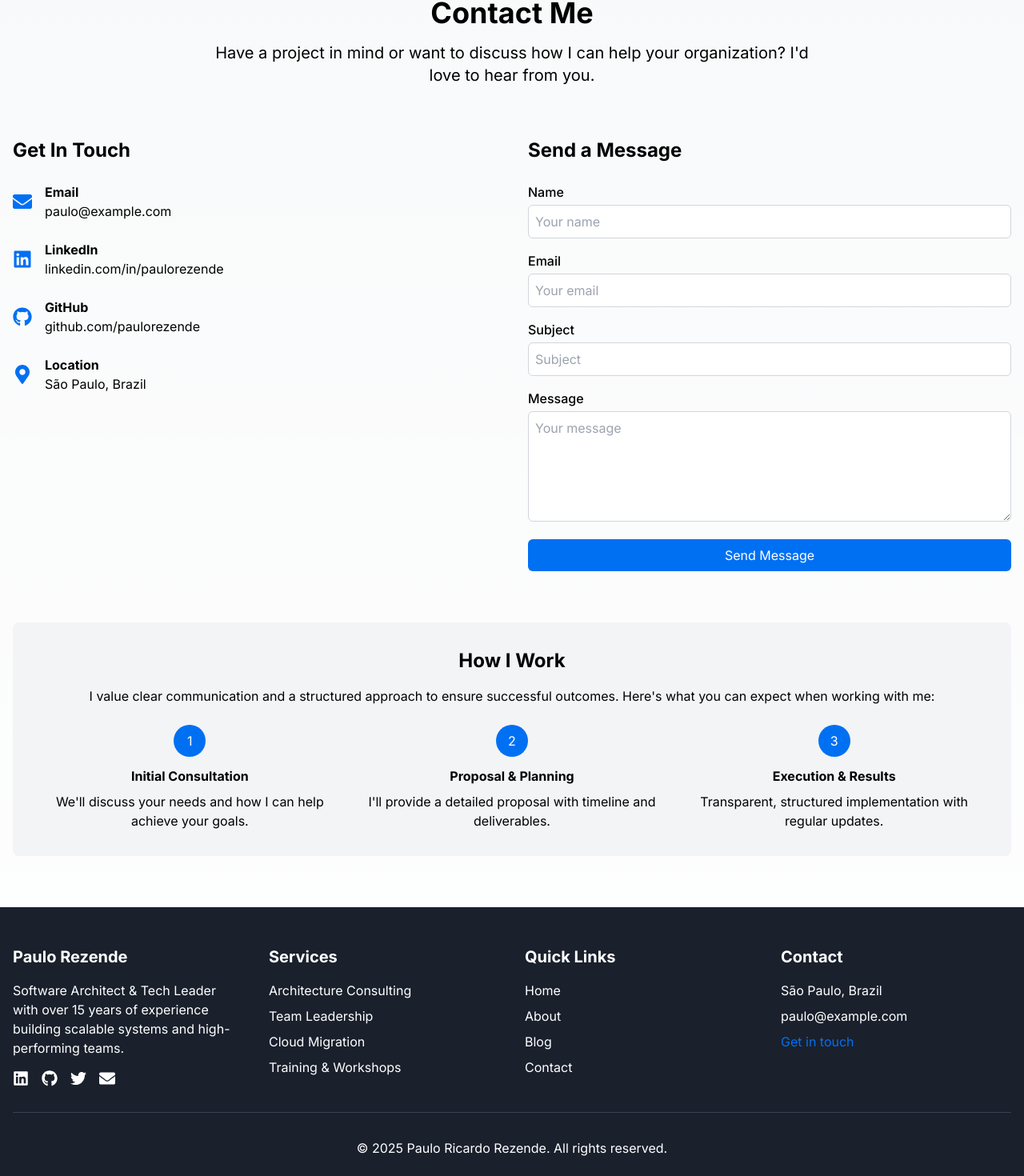
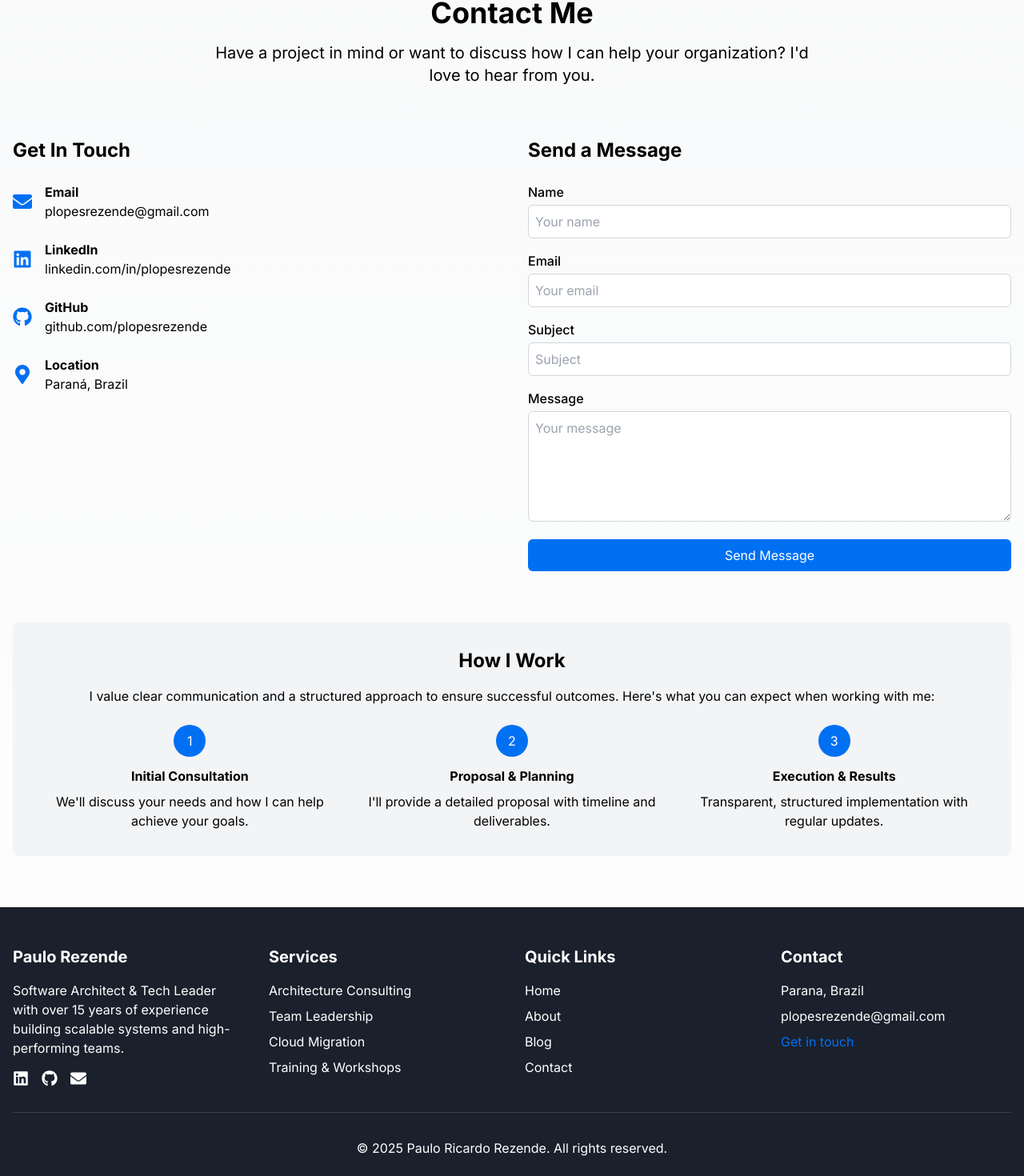
Before and after one commit to plopesrezende/profile, a Next.js app: page /contact in a window 1280 px wide. Shown: the part 132-1602 px from the top of the page at 80% size. Built offline with nearby package versions, Linux system fonts and the light colour scheme.

Commit message:
update contact information in Contact page and Footer component

```diff
--- a/app/contact/page.tsx
+++ b/app/contact/page.tsx
@@ -17,7 +17,7 @@ export default function Contact() {
             <FaEnvelope className="text-2xl text-primary mr-4" />
             <div>
               <h3 className="font-bold">Email</h3>
-              <p>paulo@example.com</p>
+              <p>plopesrezende@gmail.com</p>
             </div>
           </div>
 
@@ -25,7 +25,7 @@ export default function Contact() {
             <FaLinkedin className="text-2xl text-primary mr-4" />
             <div>
               <h3 className="font-bold">LinkedIn</h3>
-              <p>linkedin.com/in/paulorezende</p>
+              <p>linkedin.com/in/plopesrezende</p>
             </div>
           </div>
 
@@ -33,7 +33,7 @@ export default function Contact() {
             <FaGithub className="text-2xl text-primary mr-4" />
             <div>
               <h3 className="font-bold">GitHub</h3>
-              <p>github.com/paulorezende</p>
+              <p>github.com/plopesrezende</p>
             </div>
           </div>
 
@@ -41,7 +41,7 @@ export default function Contact() {
             <FaMapMarkerAlt className="text-2xl text-primary mr-4" />
             <div>
               <h3 className="font-bold">Location</h3>
-              <p>São Paulo, Brazil</p>
+              <p>Paraná, Brazil</p>
             </div>
           </div>
         </div>
--- a/components/Footer.tsx
+++ b/components/Footer.tsx
@@ -13,16 +13,16 @@ export default function Footer() {
               scalable systems and high-performing teams.
             </p>
             <div className="flex space-x-4">
-              <a href="#" className="text-xl hover:text-primary transition-colors">
+              <a href="https://linkedin.com/in/plopesrezende" className="text-xl hover:text-primary transition-colors">
                 <FaLinkedin />
               </a>
-              <a href="#" className="text-xl hover:text-primary transition-colors">
+              <a href="https://github.com/plopesrezende" className="text-xl hover:text-primary transition-colors">
                 <FaGithub />
               </a>
-              <a href="#" className="text-xl hover:text-primary transition-colors">
+              {/* <a href="#" className="text-xl hover:text-primary transition-colors">
                 <FaTwitter />
-              </a>
-              <a href="#" className="text-xl hover:text-primary transition-colors">
+              </a> */}
+              <a href="malito:plopesrezende@gmail.com" className="text-xl hover:text-primary transition-colors">
                 <FaEnvelope />
               </a>
             </div>
@@ -50,8 +50,8 @@ export default function Footer() {
 
           <div>
             <h3 className="text-xl font-bold mb-4">Contact</h3>
-            <p className="mb-2">São Paulo, Brazil</p>
-            <p className="mb-2">paulo@example.com</p>
+            <p className="mb-2">Parana, Brazil</p>
+            <p className="mb-2">plopesrezende@gmail.com</p>
             <Link href="/contact" className="text-primary hover:underline">
               Get in touch
             </Link>
```
